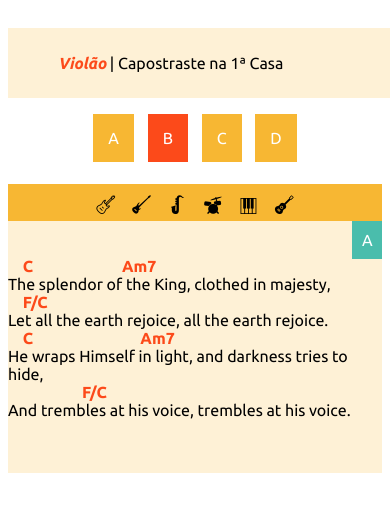
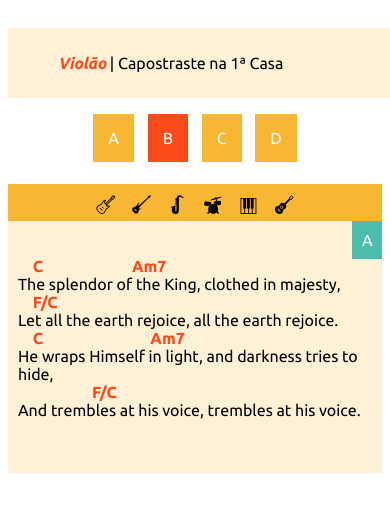
Before and after one commit to cafgdev/sistema-musical, a plain HTML site: page praise.html in a window 390 px wide. Shown: the part 290-795 px from the top of the page. Drawn offline with Linux system fonts and the light colour scheme.

Commit message:
alteração simples no <pre> das estrofes

```diff
--- a/assets/sass/style.sass
+++ b/assets/sass/style.sass
@@ -202,7 +202,7 @@ footer
                         background-color: rgba($sunshine, 0.2)
                         pre
                             font-size: 1em
-                            padding: 20px 0px
+                            padding: 20px 10px
                             width: 100%
                             white-space: pre-wrap
     footer
```
Also changed, not shown: assets/css/style.css, 1 other file.
